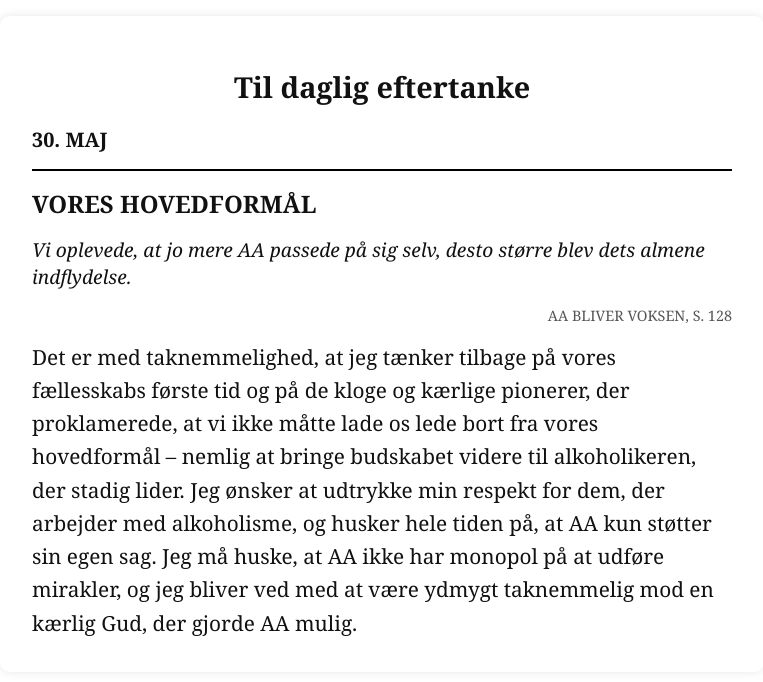
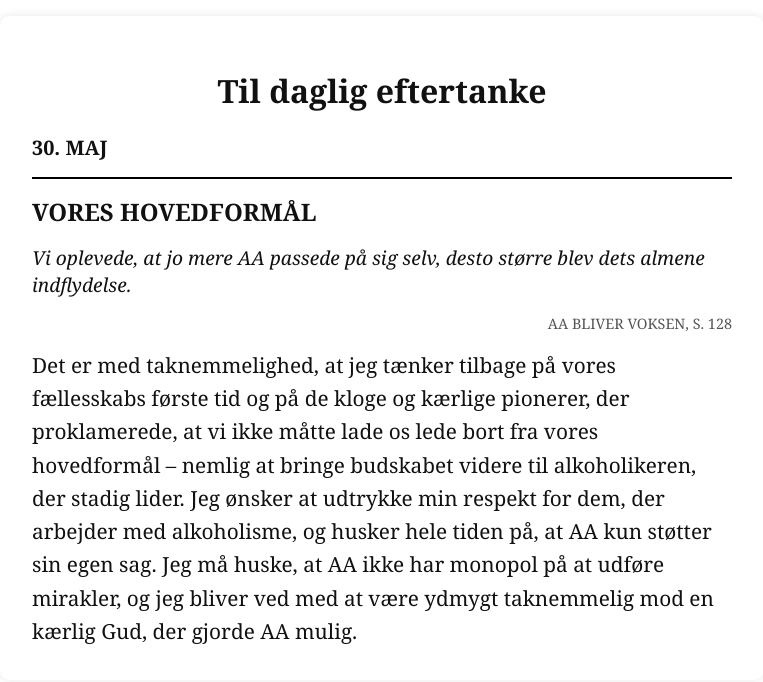
Before and after one commit to RicoJohansen/stof-til-eftertanke, a plain HTML site: page index.html in a window 1280 px wide. Shown: the whole page, without its empty margins (258-1021 px from the left). Drawn offline with Linux system fonts and the light colour scheme.

Commit message:
Update index.html

```diff
--- a/index.html
+++ b/index.html
@@ -6,7 +6,7 @@
     <meta name="theme-color" content="#ffffff">
     <meta charset="UTF-8" />
     <meta name="viewport" content="width=device-width, initial-scale=1.0" />
-    <title>Til daglig eftertanke</title>
+    <title>Daglig eftertanke</title>
     <link rel="icon" href="favicon.ico" />
     <style>
         body {
@@ -30,7 +30,7 @@
 
         h1 {
             text-align: center;
-            font-size: 1.8rem;
+            font-size: 2rem;
         }
 
         .dato {
```
